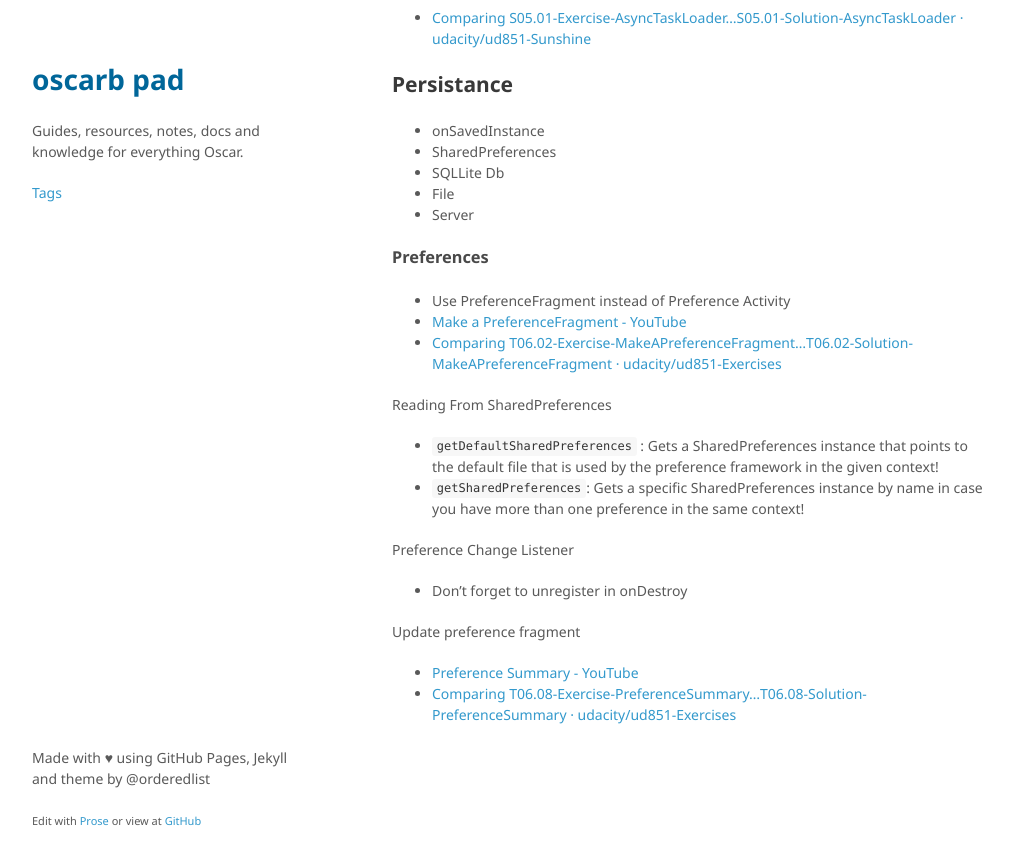
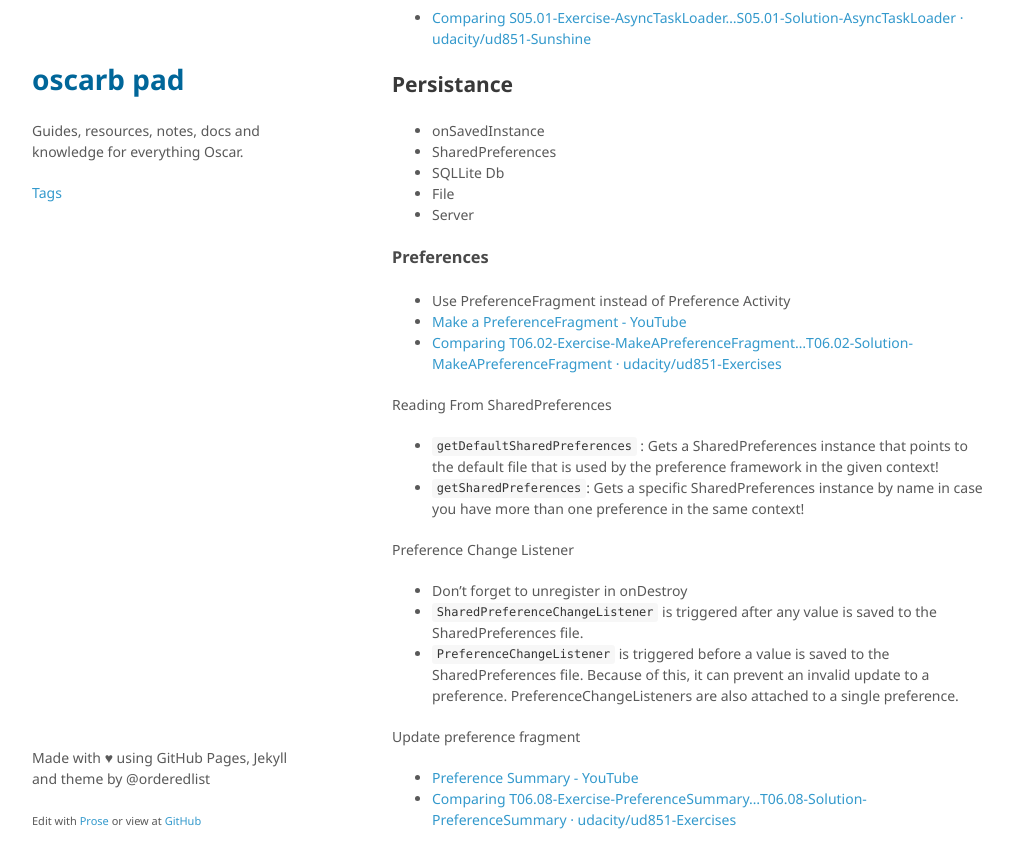
Before and after one commit to oscarb/pad, a Jekyll site: the page built from _docs/android-development-notes.md, in a window 1280 px wide and 900 px high, scrolled down 1176 px. Shown: the top 868 px of the window, without its empty margins (128-1141 px from the left). Built offline with Jekyll 4.4.1, drawn with Linux system fonts in a browser that asks for light colours; some web fonts are replaced.

Commit message:
Updated android-development-notes.md

```diff
--- a/_docs/android-development-notes.md
+++ b/_docs/android-development-notes.md
@@ -74,6 +74,8 @@ Reading From SharedPreferences
 
 Preference Change Listener
 * Don't forget to unregister in onDestroy
+* `SharedPreferenceChangeListener` is triggered after any value is saved to the SharedPreferences file.
+* `PreferenceChangeListener` is triggered before a value is saved to the SharedPreferences file. Because of this, it can prevent an invalid update to a preference. PreferenceChangeListeners are also attached to a single preference.
 
 Update preference fragment
 * [Preference Summary - YouTube](https://www.youtube.com/watch?v=cXqgkDC8fNg)
```
